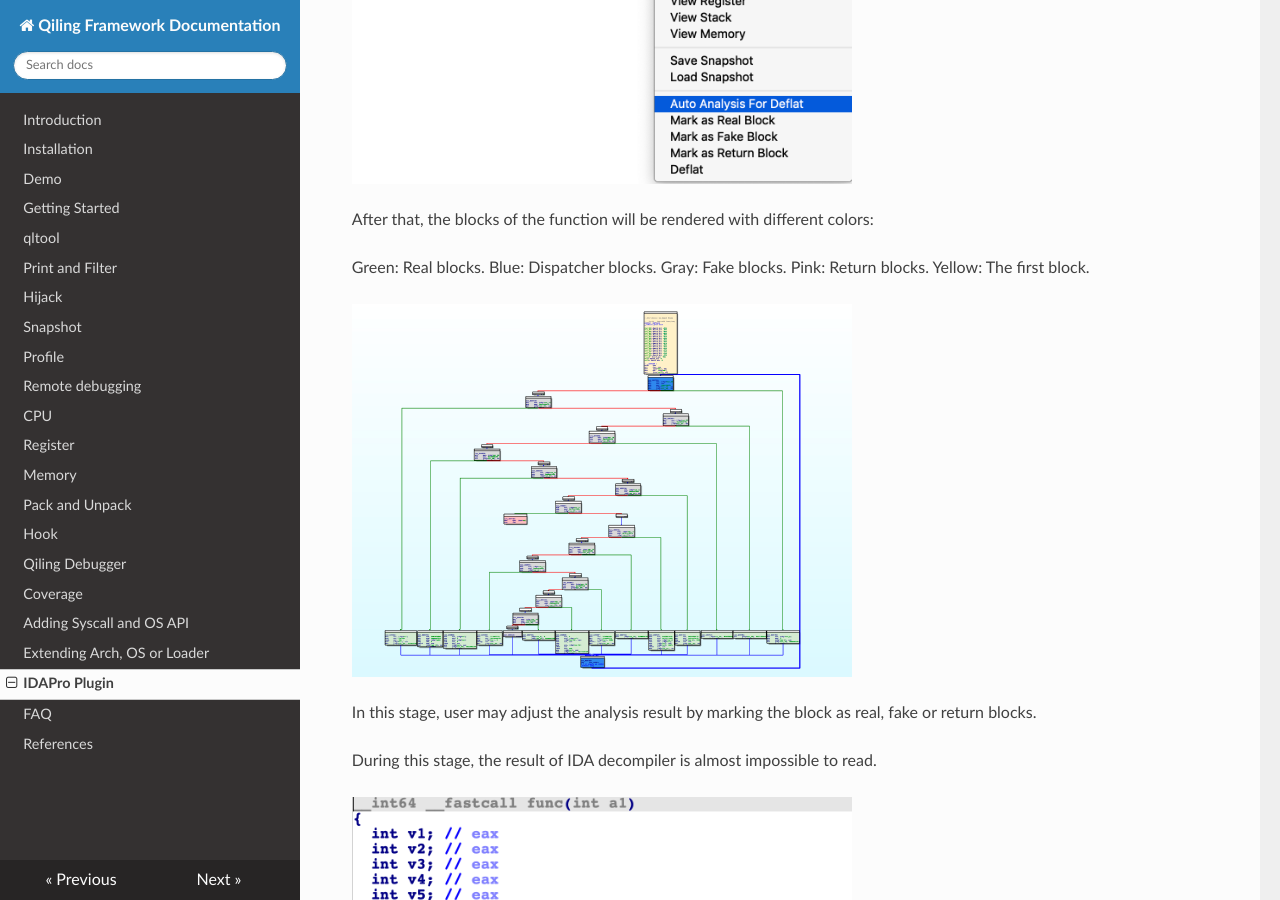
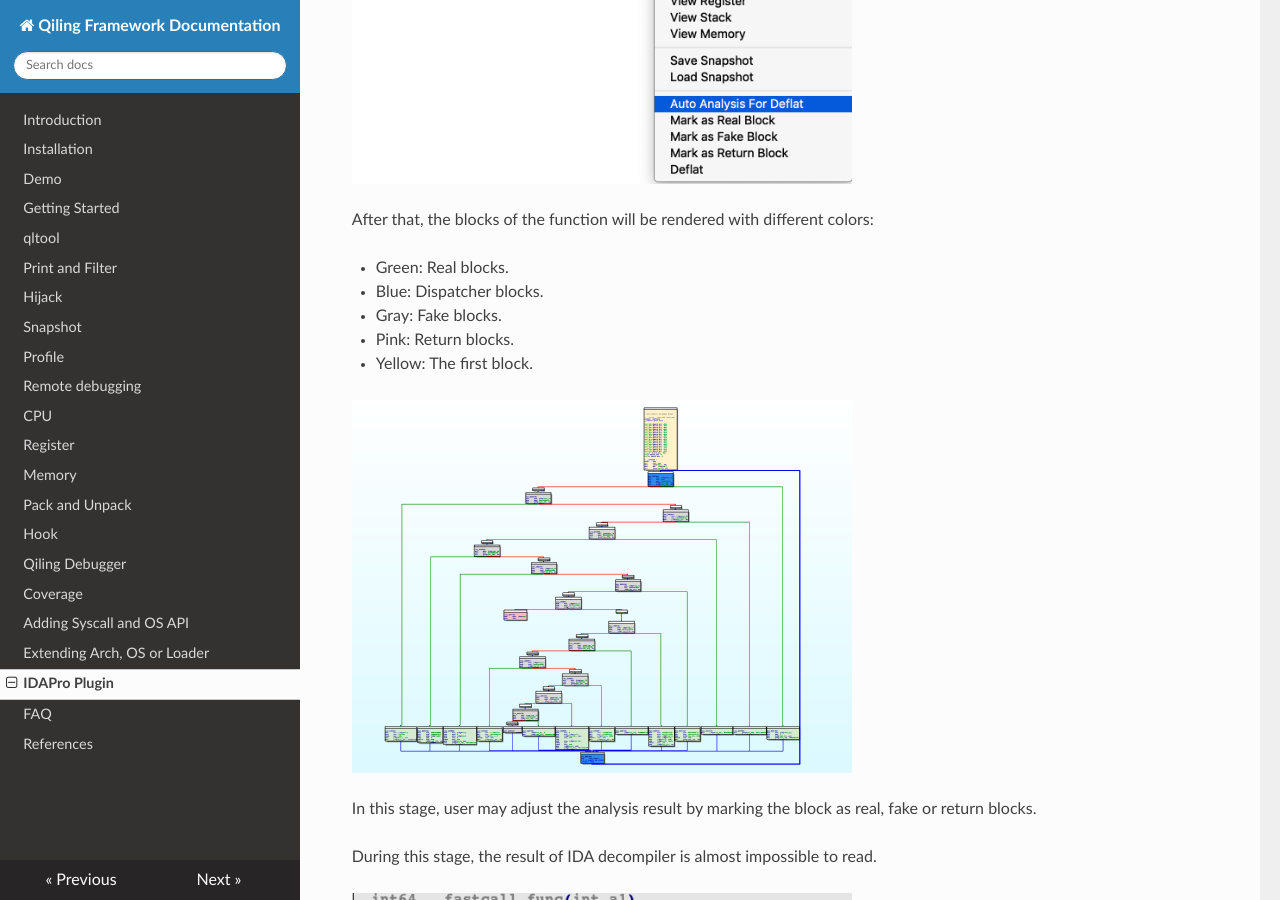
Before and after one commit to qilingframework/rtfd.io, an MkDocs documentation site: the page built from docs/ida.md, in a window 1280 px wide and 900 px high, scrolled down 10148 px. Built offline with MkDocs 1.6.1, drawn with Linux system fonts in a browser that asks for light colours; nearby versions of some CDN libraries.

Commit message:
Fix style of each color

```diff
--- a/docs/ida.md
+++ b/docs/ida.md
@@ -251,11 +251,11 @@ To deflat the function, the first task is to identify such blocks. Qiling IDA pl
 
 After that, the blocks of the function will be rendered with different colors:
 
-Green: Real blocks.
-Blue: Dispatcher blocks.
-Gray: Fake blocks.
-Pink: Return blocks.
-Yellow: The first block.
+- Green: Real blocks.
+- Blue: Dispatcher blocks.
+- Gray: Fake blocks.
+- Pink: Return blocks.
+- Yellow: The first block.
 
 [![](img/deflat2.png){: style="height:auto;width:500px;display:block;margin:left"}](img/deflat2.png)
 
```
